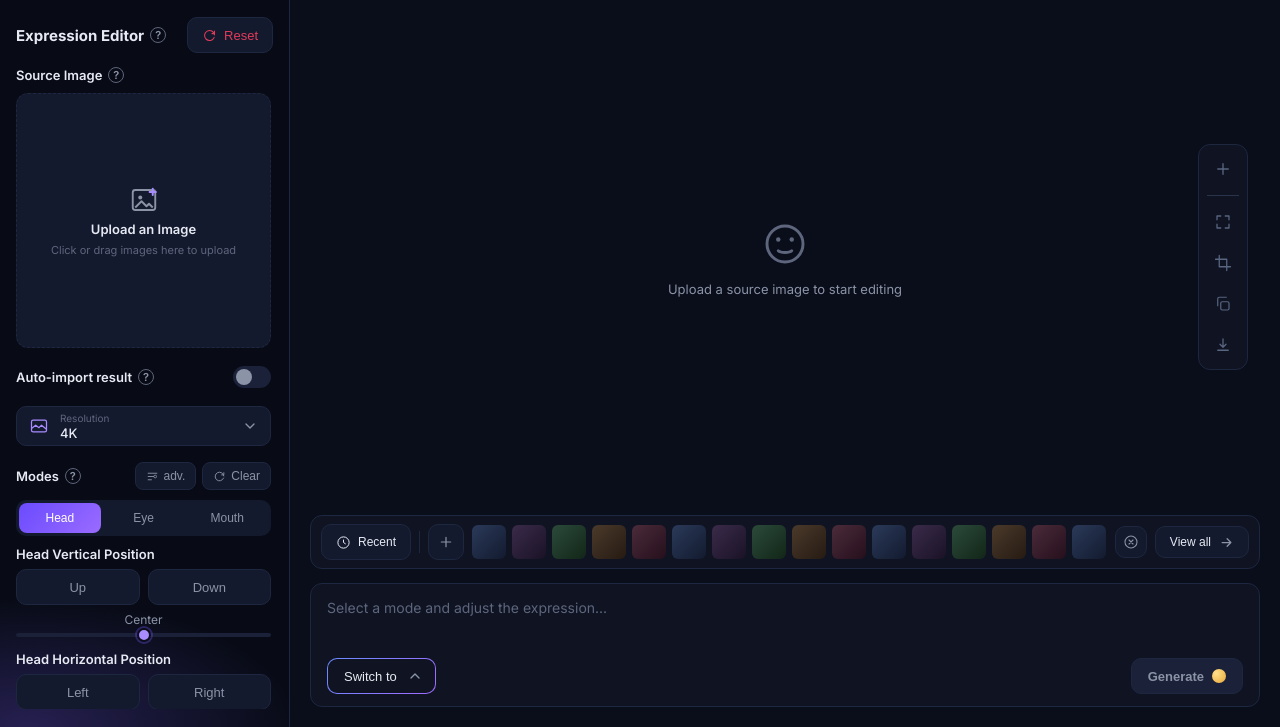
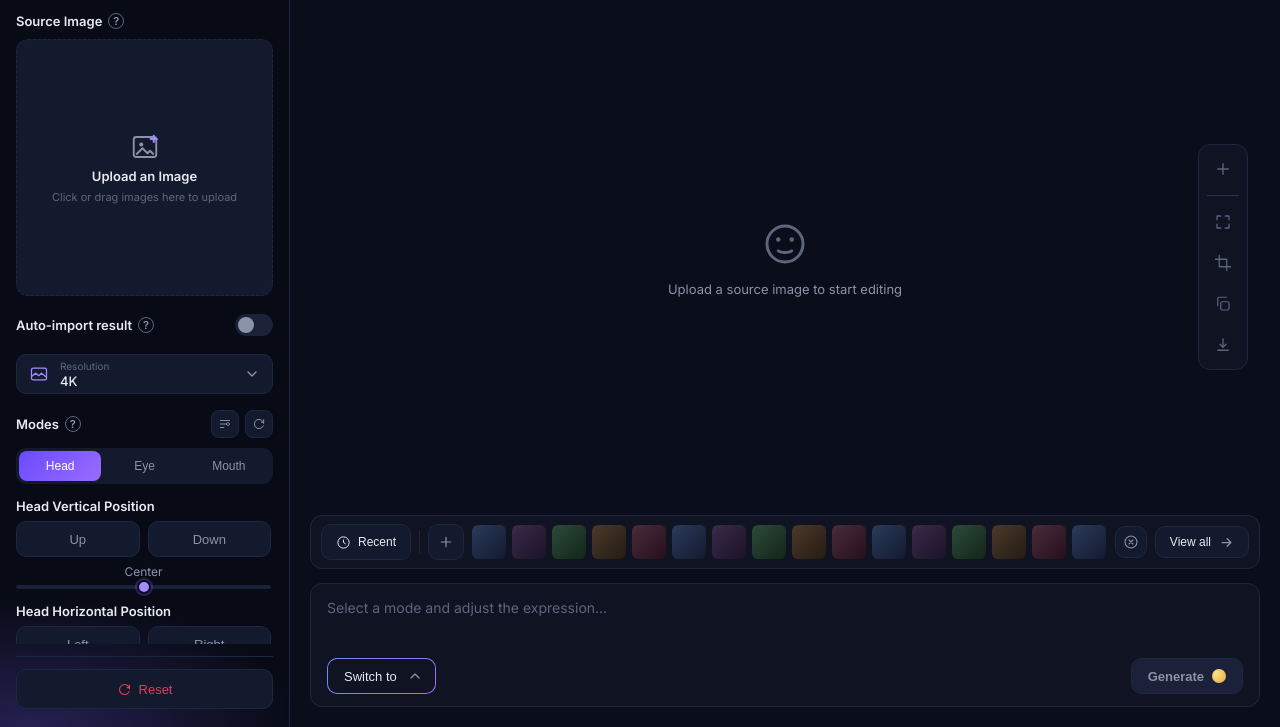
Before and after one commit to karlitoo101/photo81-clone, a website: page expression-editor.html in a window 1280 px wide. Shown: the part 73-800 px from the top of the page. Drawn offline with Linux system fonts and the light colour scheme.

Commit message:
this should apply

```diff
--- a/expression-editor.html
+++ b/expression-editor.html
@@ -29,20 +29,8 @@
         <span class="brand-name">photo <strong>81</strong></span>
       </div>
 
-      <!-- Fixed top: title + reset -->
-      <div class="tool-head">
-        <span class="tool-title">
-          Expression Editor
-          <span class="info-dot" data-tooltip="Adjust facial expressions">?</span>
-        </span>
-        <button class="reset-btn" id="eeResetBtn">
-          <svg viewBox="0 0 24 24"><path d="M20 11a8 8 0 1 0-.5 4M20 5v4h-4" fill="none" stroke="currentColor" stroke-width="1.7" stroke-linecap="round" stroke-linejoin="round"/></svg>
-          Reset
-        </button>
-      </div>
-
-      <!-- Scrollable panel body -->
-      <div class="tool-scroll fs-scroll">
+      <!-- Fixed: source image, toggles, resolution, modes header -->
+      <div class="tool-options">
 
         <!-- Source Image -->
         <div class="field-group">
@@ -83,18 +71,16 @@
           </div>
         </div>
 
-        <!-- Modes -->
+        <!-- Modes header: label + adv/Clear + tabs (all fixed) -->
         <div class="ee-modes">
           <div class="ee-modes-head">
             <span class="field-title">Modes <span class="info-dot" data-tooltip="Choose which facial feature to adjust">?</span></span>
             <div class="ee-modes-actions">
-              <button class="ee-adv-btn" id="eeAdvBtn" aria-pressed="false">
+              <button class="ee-adv-btn" id="eeAdvBtn" aria-pressed="false" aria-label="Advanced mode" data-tooltip="Advanced sliders">
                 <svg viewBox="0 0 24 24"><path d="M4 6h16M4 12h10M4 18h6" stroke="currentColor" stroke-width="1.7" stroke-linecap="round"/><circle cx="17" cy="12" r="2.5" fill="none" stroke="currentColor" stroke-width="1.5"/></svg>
-                adv.
               </button>
-              <button class="ee-clear-btn" id="eeClearBtn">
+              <button class="ee-clear-btn" id="eeClearBtn" aria-label="Clear" data-tooltip="Clear all controls">
                 <svg viewBox="0 0 24 24"><path d="M20 11a8 8 0 1 0-.5 4M20 5v4h-4" fill="none" stroke="currentColor" stroke-width="1.7" stroke-linecap="round" stroke-linejoin="round"/></svg>
-                Clear
               </button>
             </div>
           </div>
@@ -105,6 +91,12 @@
             <button class="ee-tab" data-tab="eye" role="tab" aria-selected="false">Eye</button>
             <button class="ee-tab" data-tab="mouth" role="tab" aria-selected="false">Mouth</button>
           </div>
+        </div>
+      </div>
+
+      <!-- Scrollable: only the mode panes -->
+      <div class="tool-scroll fs-scroll">
+        <div class="ee-panes">
 
           <!-- HEAD pane -->
           <div class="ee-pane" data-pane="head">
@@ -210,6 +202,14 @@
             </div>
           </div>
         </div>
+      </div>
+
+      <!-- Pinned to the panel bottom, always visible -->
+      <div class="tool-footer">
+        <button class="reset-btn panel-reset" id="eeResetBtn">
+          <svg viewBox="0 0 24 24"><path d="M20 11a8 8 0 1 0-.5 4M20 5v4h-4" fill="none" stroke="currentColor" stroke-width="1.7" stroke-linecap="round" stroke-linejoin="round"/></svg>
+          Reset
+        </button>
       </div>
     </aside>
 
--- a/styles.css
+++ b/styles.css
@@ -2345,18 +2345,17 @@ a { color: inherit; text-decoration: none; }
 /* adv. and Clear buttons */
 .ee-adv-btn,
 .ee-clear-btn {
-  display: inline-flex; align-items: center; gap: 5px;
-  height: 28px; padding: 0 10px;
+  display: inline-flex; align-items: center; justify-content: center;
+  width: 28px; height: 28px; padding: 0;
   background: var(--panel-2);
   border: 1px solid var(--border);
   border-radius: var(--r-sm);
   color: var(--muted);
-  font-size: var(--fs-sm); font-weight: 500;
   cursor: pointer;
   transition: color .15s, border-color .15s, background .15s;
 }
 .ee-adv-btn svg,
-.ee-clear-btn svg { width: 13px; height: 13px; }
+.ee-clear-btn svg { width: 14px; height: 14px; }
 .ee-adv-btn:hover,
 .ee-clear-btn:hover { color: var(--text); border-color: var(--border-hover); }
 .ee-adv-btn.active { background: var(--panel-3); color: var(--purple-2); border-color: var(--purple); }
@@ -2457,3 +2456,6 @@ a { color: inherit; text-decoration: none; }
   border: 2px solid var(--bg);
   cursor: pointer;
 }
+
+/* ee-panes wrapper inside the scroll area */
+.ee-panes { display: flex; flex-direction: column; }
```
